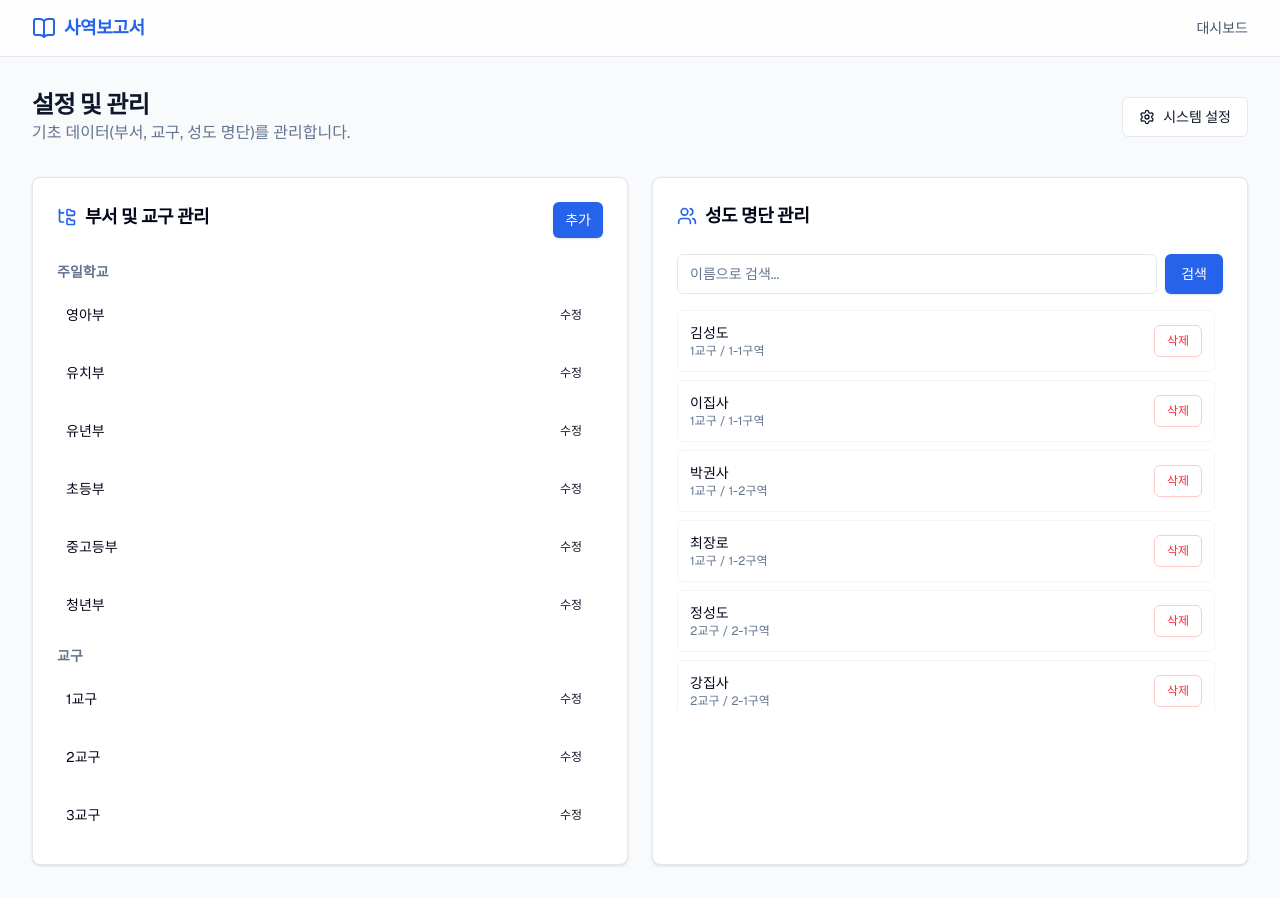
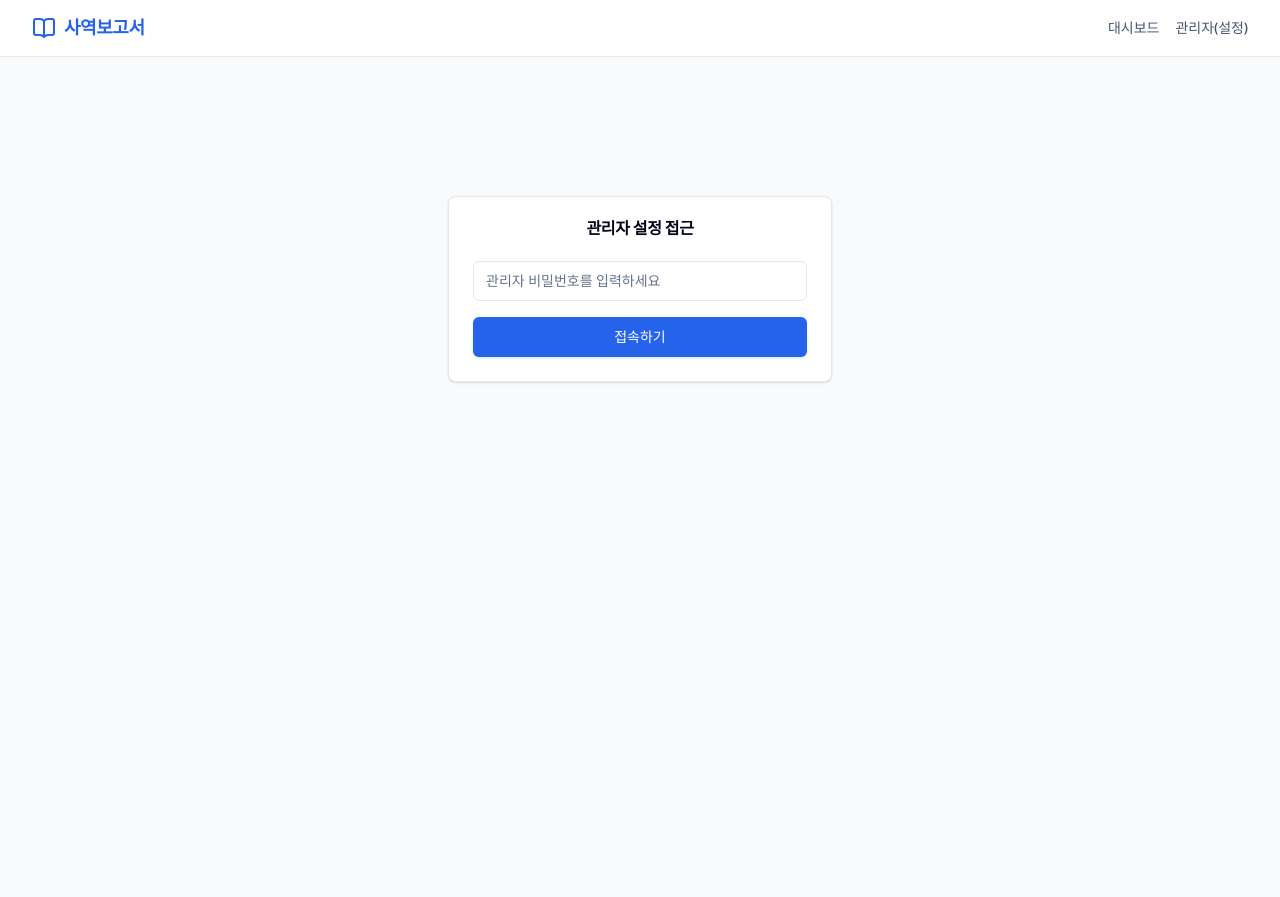
Before and after one commit to cheonsan1/church-report, a Next.js app: page /admin in a window 1280 px wide. After the commit the page ends 800 px from the top, so only its background shows below. Built offline with nearby package versions, Linux system fonts and the light colour scheme.

Commit message:
fix: add admin navigation and password check

```diff
--- a/src/app/admin/page.tsx
+++ b/src/app/admin/page.tsx
@@ -1,5 +1,6 @@
 "use client";
 
+import { useState } from "react";
 import { Card, CardContent, CardHeader, CardTitle } from "@/components/ui/Card";
 import { Button } from "@/components/ui/Button";
 import { Input } from "@/components/ui/Input";
@@ -7,6 +8,44 @@ import { mockDepartments, mockMembers } from "@/lib/mockData";
 import { Settings, Users, FolderTree } from "lucide-react";
 
 export default function AdminPage() {
+  const [isAuthenticated, setIsAuthenticated] = useState(false);
+  const [password, setPassword] = useState("");
+
+  const handleLogin = (e: React.FormEvent) => {
+    e.preventDefault();
+    if (password === "1234") {
+      setIsAuthenticated(true);
+    } else {
+      alert("비밀번호가 틀렸습니다. (임시 비밀번호: 1234)");
+    }
+  };
+
+  if (!isAuthenticated) {
+    return (
+      <div className="flex items-center justify-center min-h-[50vh]">
+        <Card className="w-full max-w-sm">
+          <CardHeader>
+            <CardTitle className="text-center">관리자 설정 접근</CardTitle>
+          </CardHeader>
+          <CardContent>
+            <form onSubmit={handleLogin} className="space-y-4">
+              <div className="space-y-2">
+                <Input
+                  type="password"
+                  placeholder="관리자 비밀번호를 입력하세요"
+                  value={password}
+                  onChange={(e) => setPassword(e.target.value)}
+                  required
+                />
+              </div>
+              <Button type="submit" className="w-full">접속하기</Button>
+            </form>
+          </CardContent>
+        </Card>
+      </div>
+    );
+  }
+
   return (
     <div className="space-y-8">
       <div className="flex items-center justify-between">
--- a/src/components/layout/Header.tsx
+++ b/src/components/layout/Header.tsx
@@ -14,6 +14,9 @@ export function Header() {
           <Link href="/dashboard" className="text-sm font-medium text-slate-600 hover:text-primary transition-colors">
             대시보드
           </Link>
+          <Link href="/admin" className="text-sm font-medium text-slate-600 hover:text-primary transition-colors">
+            관리자(설정)
+          </Link>
         </nav>
       </div>
     </header>
```
